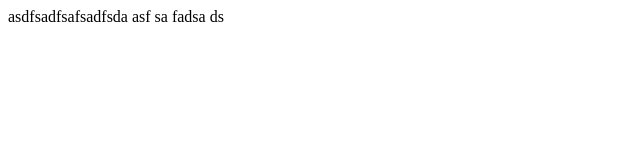
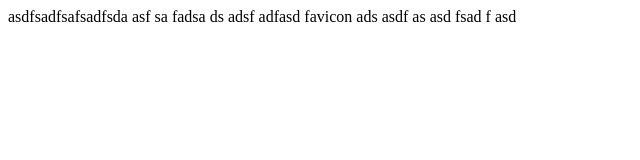
Before and after one commit to rainywalker/ppss, a plain HTML site: page reactStudy/index.html in a window 1280 px wide. Shown: the whole page, without its empty margins (0-640 px from the left). Drawn offline with Linux system fonts and the light colour scheme.

Commit message:
afasfads

```diff
--- a/reactStudy/index.html
+++ b/reactStudy/index.html
@@ -6,6 +6,10 @@
 </head>
 <body>
     asdfsadfsafsadfsda asf sa fadsa ds
+    adsf adfasd favicon
+    ads asdf as
+    asd fsad f
+    asd
 </body>
 
 </html>
```
